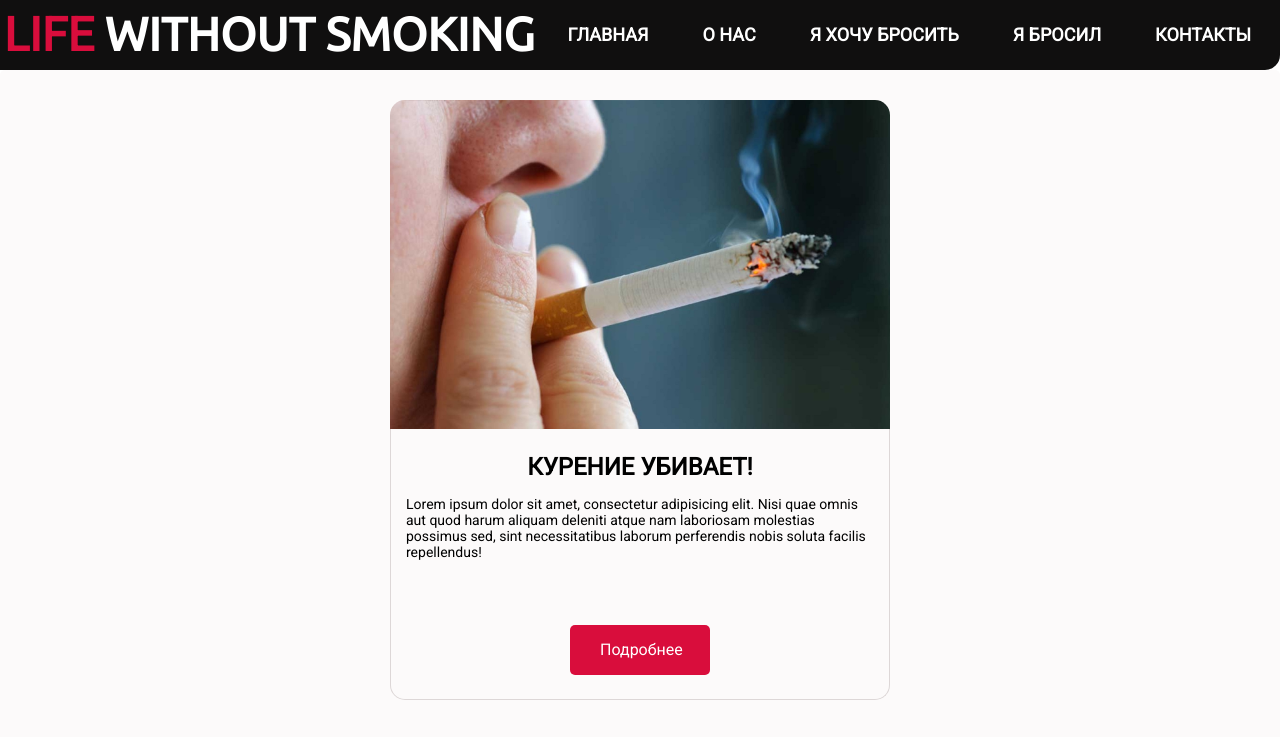
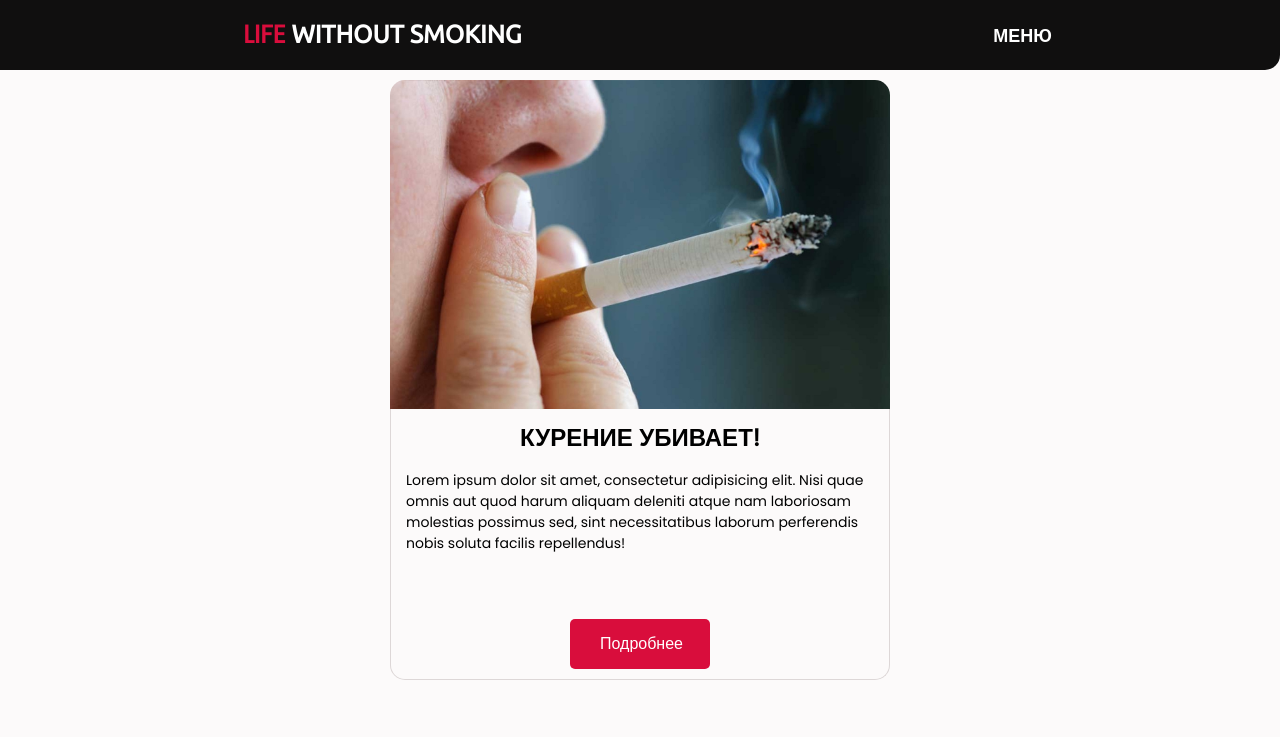
Before and after one commit to SNMakarenkoff/lws, a plain HTML site: page index.html in a window 1280 px wide. Shown: the top 737 px of the page. Drawn offline with Linux system fonts and the light colour scheme.

Commit message:
Make adaptive main menu

```diff
--- a/css/style.css
+++ b/css/style.css
@@ -1,8 +1,9 @@
 @import url('https://fonts.googleapis.com/css?family=Ubuntu');
 @import url('https://fonts.googleapis.com/css?family=Roboto');
+@import url('https://fonts.googleapis.com/css?family=Poppins&display=swap');
 
 * {
-    font-family: 'Roboto', sans-serif;
+    font-family: 'Poppins', sans-serif;
     padding: 0;
     margin: 0;
 }
@@ -19,10 +20,11 @@
     justify-content: space-around;
     flex-direction: row;
     align-items: center;
-    height: 70px;
+    min-height: 70px;
     border-bottom-right-radius: 15px;
-    background-color: #100f0f
-
+    background-color: #100f0f;
+    width: 100%;
+    position: fixed;
 }
 
 .header p {
@@ -65,6 +67,7 @@
     color: black;
 }
 
+
 main {
     display: flex;
     min-height: 85vh;
@@ -90,7 +93,7 @@ main hr {
     flex-flow: row wrap;
     justify-content: center;
     width: 80%;
-    margin: 0 auto;
+    margin: 50px auto;
 }
 
 
@@ -166,7 +169,7 @@ main hr {
 
 
 .aticle_min_bottom a:active {
-    background-color: rgb(147, 10, 41);
+    background-color: rgb(95, 10, 30);
 }
 
 .wrapper_about {
@@ -206,3 +209,93 @@ footer {
     -moz-box-shadow: 11px 10px 14px -5px rgba(122,118,122,1);
     box-shadow: 11px 10px 14px -5px rgba(122,118,122,1);
 }
+
+
+#menu-checkbox {
+  display: none;
+}
+
+
+
+
+
+
+
+
+
+
+@media screen and ( max-width: 1386px) {
+    .header {
+        width: 100%;
+        display: -webkit-flex;
+        display: -ms-flex;
+        display: flex;
+        justify-content: space-around;
+    }
+
+    .header p {
+        text-transform: uppercase;
+        font-family: 'Ubuntu', sans-serif;
+        font-size: 25px;
+        font-weight: 700;
+        color: white;
+}
+
+    .main-menu {
+        display: none;
+  }
+
+  .main-menu li {
+    width: 100%;
+    display: block;
+    font-size: 12px;
+  }
+
+    .main-menu li:last-child {
+            margin-bottom: 30px;
+    }
+
+  .main-menu a {
+    display: block;
+    padding: 8px;
+  }
+    .toggle-button {
+    text-align: center;
+    display: block;
+    cursor: pointer;
+    color: #fff;
+    margin: 15px;
+  }
+    .toggle-button:after {
+      content: attr(data-open);
+      display: block;
+    }
+
+    #menu-checkbox:checked + nav[role="navigation"] .main-menu {
+      display: block;
+    }
+    #menu-checkbox:checked + nav[role="navigation"] .toggle-button::after {
+      content: attr(data-close);
+    }
+
+    .main-menu {
+      position: relative;
+      top: 20px;
+      left: 150px;
+    }
+
+    .logo {
+        margin: 0 30px;
+    }
+
+    [data-open] {
+        font-weight: 700;
+        font-size: 18px;
+}
+
+    [data-open]:hover {
+        color: rgb(217, 13, 60);
+}
+
+
+}
--- a/index.html
+++ b/index.html
@@ -13,13 +13,17 @@
                     <span class="life">life</span> without smoking
                 </p>
             </a>
-            <ul>
+            <input type="checkbox" id="menu-checkbox">
+            <nav role="navigation">
+                <label for="menu-checkbox" class="toggle-button" data-open="МЕНЮ" data-close="ЗАКРЫТЬ" onclick></label>
+                <ul class="main-menu">
                     <li><a href="index.html">Главная</a></li>
                     <li><a href="about.html">О нас</a></li>
                     <li><a href="iwant.html">Я хочу бросить</a></li>
                     <li><a href="idid.html">Я бросил</a></li>
                     <li><a href="#">Контакты</a></li>
                 </ul>
+            </nav>
         </header>
         <main>
            <div class="wrapper_minart">
```
Lines whose indentation alone changed are shown as unchanged.
